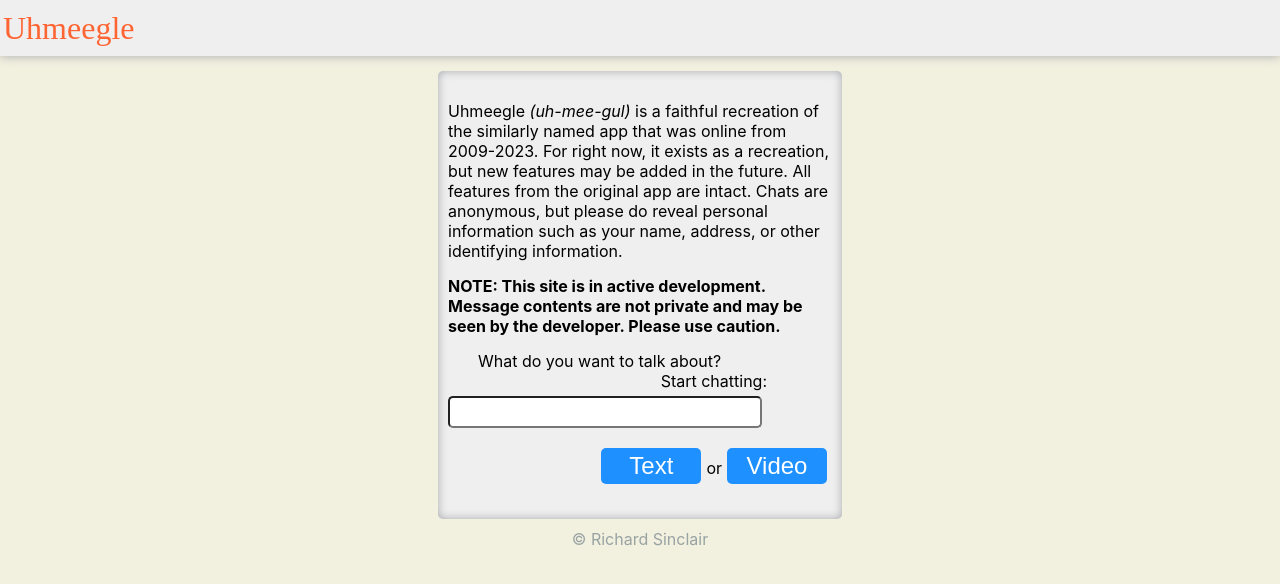
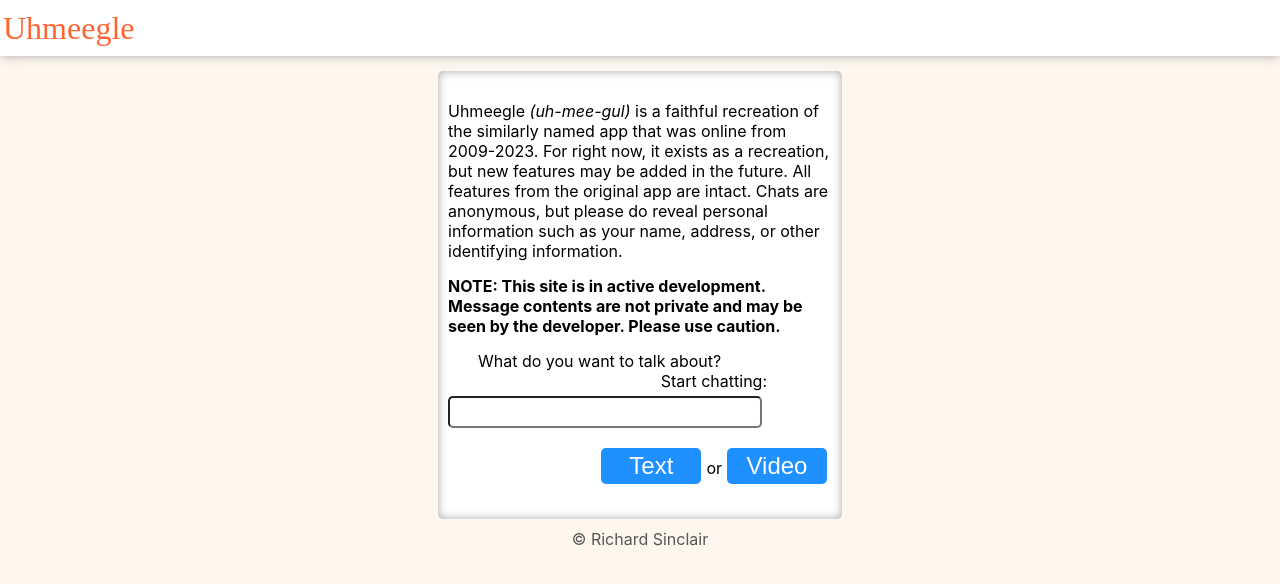
Before and after one commit to DudeLovesRPGs/uhmeegle, a React (Create React App) app: page / in a window 1280 px wide. Shown: the top 584 px of the page. Built offline with nearby package versions, Linux system fonts and the light colour scheme; some icons are missing; a web font is replaced by a local one.

Commit message:
Made colors match closer to original site

```diff
--- a/src/index.css
+++ b/src/index.css
@@ -30,13 +30,13 @@ button:hover{
 }
 
 .Home, .ChatPage{
-/*TODO [Homepage]: Fix background color to be closer to Omegle original*/
+/*DONE [Homepage]: Fix background color to be closer to Omegle original*/
 
   display: flex;
   flex-direction: column;
   height: 100vh;
   width: 100vw;
-  background-color: #f2f0df;
+  background-color: #fff7ee;
 
 }
 
@@ -45,11 +45,11 @@ button:hover{
 .Header{
 /*DONE [Homepage]: Add actual logo in header at some point*/
 /*DONE [Homepage]: Fix button styling in header.*/
-/*TODO [Homepage]: Fix header color to contrast better with background color*/
+/*DONE [Homepage]: Fix header color to contrast better with background color*/
 
 
   display: flex;
-  background-color: #efefef;
+  background-color: #ffffff;
   width: 100vw;
   height: 7%;
   margin-bottom: 15px;
@@ -90,7 +90,7 @@ button:hover{
 }
 
 .Content{
-  background-color: #efefef;
+  background-color: #ffffff;
   width: 30%;
   padding: 30px 10px 30px 10px;
   align-self: center;
@@ -142,7 +142,7 @@ button:hover{
   flex-direction: row;
   background-color: none;
   align-self: center;
-  color: #99a3a3;
+  color: #555555;
 
 }
 
```
